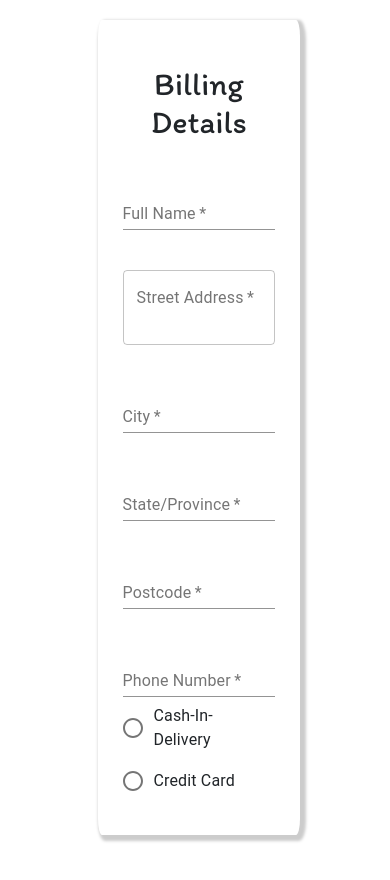
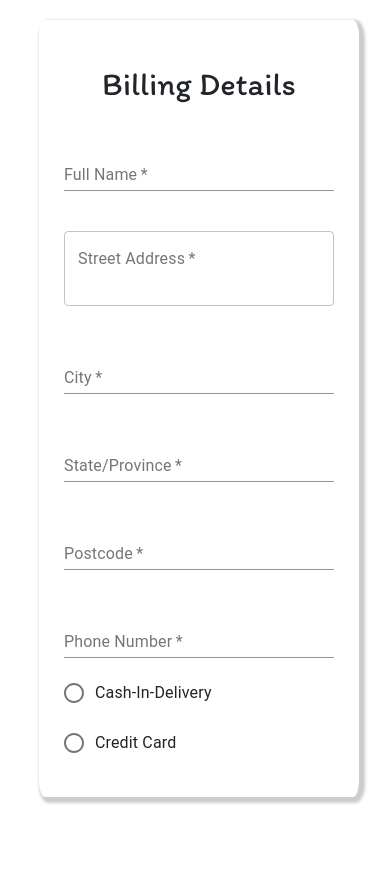
Before and after one commit to ahjohn019/fooder-malproject, a React (Create React App) app: page /payment in a window 390 px wide. Shown: the top 880 px of the page. Built offline with nearby package versions, Linux system fonts and the light colour scheme.

Commit message:
Fix Responsive Checkout Page CSS Position - 1

```diff
--- a/src/components/NavBar/NavBar.js
+++ b/src/components/NavBar/NavBar.js
@@ -26,7 +26,7 @@ const navBar = (props) => (
                 <span className={classes.NotificationIcons} value={props.countCheckoutItem}>{props.countCheckoutItem}</span>
             </NavItem>
         </Link>
-        <SearchBar />
+
     </div>
 );
 
--- a/src/containers/Checkout/Checkout.module.css
+++ b/src/containers/Checkout/Checkout.module.css
@@ -270,8 +270,8 @@ and (min-width : 1224px) {
 @media only screen
 and (max-width : 1223px) {
 .CheckoutBlockSelector {
-    left:25%;
-    width:52%;
+    left:10%;
+    width:82%;
     margin-bottom:10%;
 }
 .CheckoutBlockSelector hr {
--- a/src/containers/Payment/Payment.module.css
+++ b/src/containers/Payment/Payment.module.css
@@ -100,11 +100,12 @@ and (min-width : 1224px) {
 }
 }
 
-/* Large screens ----------- */
+/* Desktops and laptops Two ----------- */
 @media only screen
-and (min-width : 1824px) {
+and (max-width : 1223px) {
 /* Styles */
 .CustomerDetailsBlockSelector {
-    width: 25%;
+    left:10%;
+    width: 82%;
 }
 }
```
